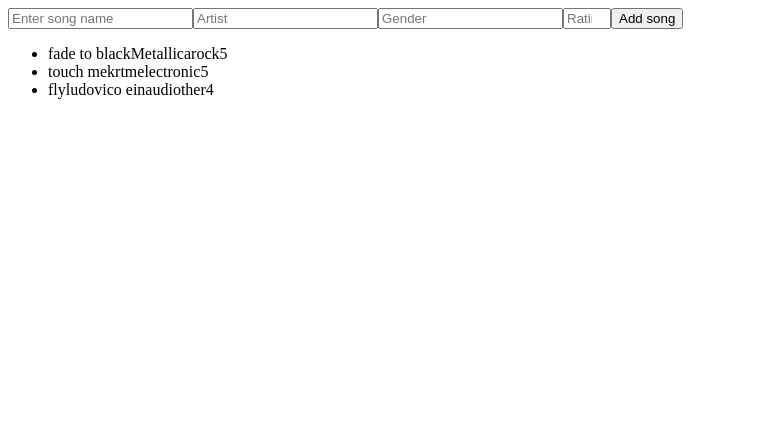
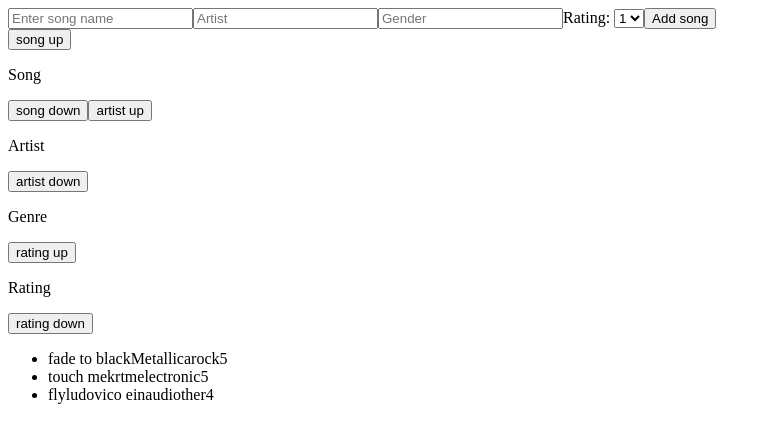
Before and after one commit to jfadgyas/Janos_Fadgyas-lil-playlist, a React (Create React App) app: page / in a window 1280 px wide. Shown: the top 442 px of the page, without its empty margins (0-771 px from the left). Built offline with nearby package versions, Linux system fonts and the light colour scheme.

Commit message:
sorteren op song,artist,rating

```diff
--- /dev/null
+++ b/src/Components/ListHead.js
@@ -0,0 +1,20 @@
+import React from 'react';
+
+const ListHead = (props) => {
+    return (
+        <header>
+                <button onClick={()=>props.sortSongs('song', false)}>song up</button>
+                <p>Song</p>
+                <button onClick={()=>props.sortSongs('song', true)}>song down</button>
+                <button onClick={()=>props.sortSongs('artist', false)}>artist up</button>
+                <p>Artist</p>
+                <button onClick={()=>props.sortSongs('artist', true)}>artist down</button>
+                <p>Genre</p>
+                <button onClick={()=>props.sortSongs('rating', false)}>rating up</button>
+                <p>Rating</p>
+                <button onClick={()=>props.sortSongs('rating', true)}>rating down</button>
+        </header>
+    )
+}
+
+export default ListHead;
--- a/src/Components/NewSong.js
+++ b/src/Components/NewSong.js
@@ -5,7 +5,7 @@ const NewSong = (props) => {
         song: '',
         artist: '',
         genre: '',
-        rating: ''
+        rating: '1'
     })
 
     const handleChange = (e) => {
@@ -18,7 +18,7 @@ const NewSong = (props) => {
                 song: '',
                 artist: '',
                 genre: '',
-                rating: ''
+                rating: '1'
             })
         }
         setNewSong(Object.assign({...newSong}, {[name]: value}))
@@ -44,14 +44,18 @@ const NewSong = (props) => {
                 value={newSong.genre}
                 placeholder='Gender'
                 onChange={handleChange}/>
-            <input
-                type='number'
-                min='1'
-                max='5'
+            <label>Rating: </label>
+            <select
                 name='rating'
+                placeholder='Rating'
                 value={newSong.rating}
-                placeholder='Rating (1-5)'
-                onChange={handleChange}/>
+                onChange={handleChange}>
+                    <option value='1'>1</option>
+                    <option value='2'>2</option>
+                    <option value='3'>3</option>
+                    <option value='4'>4</option>
+                    <option value='5'>5</option>
+            </select>
             <button>Add song</button>
         </form>
     )
--- a/src/Container.js
+++ b/src/Container.js
@@ -1,5 +1,6 @@
 import React, {useState} from 'react';
 import List from './Components/List'
+import ListHead from './Components/ListHead'
 import NewSong from './Components/NewSong'
 
 const Container = () => {
@@ -9,30 +10,46 @@ const Container = () => {
                 song: 'fade to black',
                 artist: 'Metallica',
                 genre: 'rock',
-                rating: 5
+                rating: '5'
             },
             {
                 song: 'touch me',
                 artist: 'krtm',
                 genre: 'electronic',
-                rating: 5
+                rating: '5'
             },
             {
                 song: 'fly',
                 artist: 'ludovico einaudi',
                 genre: 'other',
-                rating: 4
+                rating: '4'
             },
         ]
     })
 
     const addSong = newSong => setSongs({allSongs: [...songs.allSongs].concat(newSong)})
 
+    const sortSongs = (fieldName, reverse) => {
+        let sortedSongs = songs.allSongs.sort((item1, item2) => {
+            if (item1[fieldName].toLowerCase()>item2[fieldName].toLowerCase()){
+                return 1
+            }
+            if (item1.song<item2.song){
+                return -1
+            }
+            return 0
+        })
+        reverse && sortedSongs.reverse()
+        setSongs({allSongs: sortedSongs})
+    }
+
     return (
-        <div>
+        <main>
             <NewSong addSong={addSong}/>
+            <ListHead sortSongs={sortSongs}/>
             <List {...songs}/>
-        </div>
+
+        </main>
     )
 }
 
```
Also changed, not shown: 1 other file (tests, documents, lock files or other folders).
